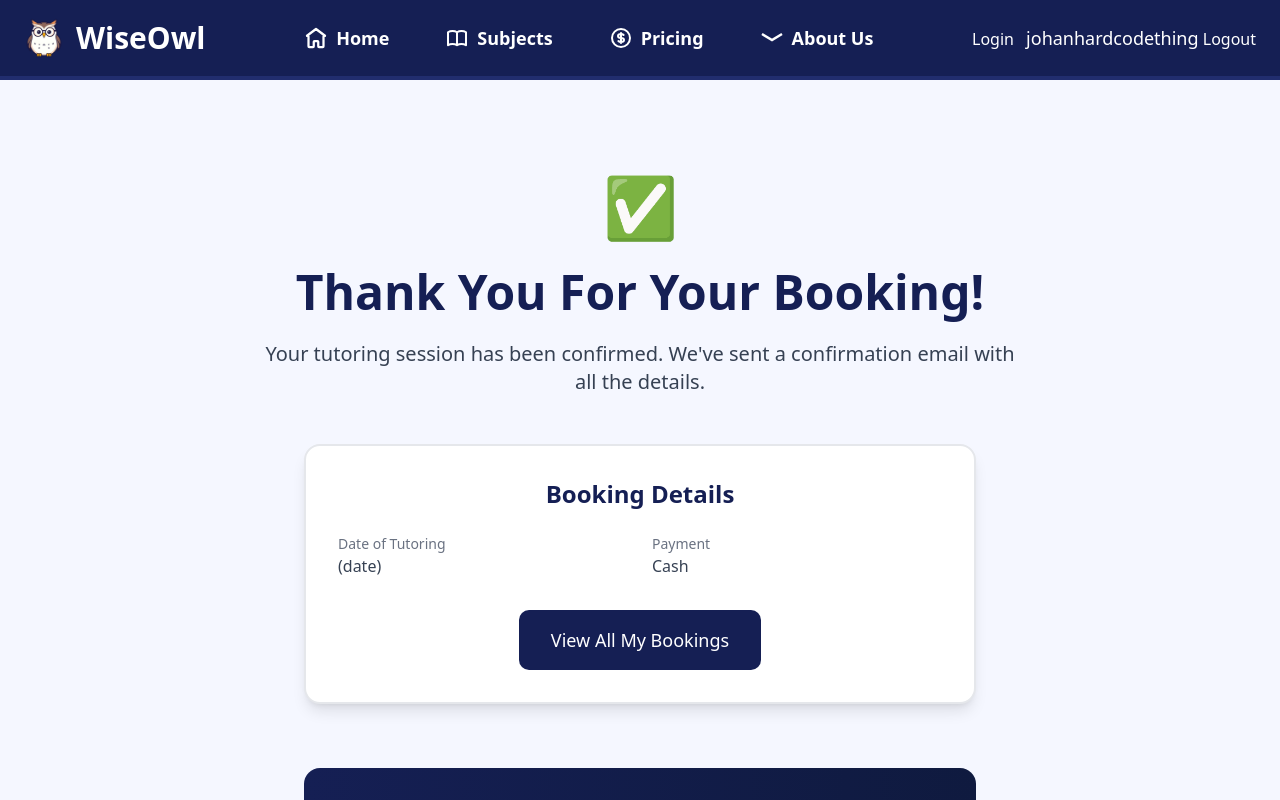
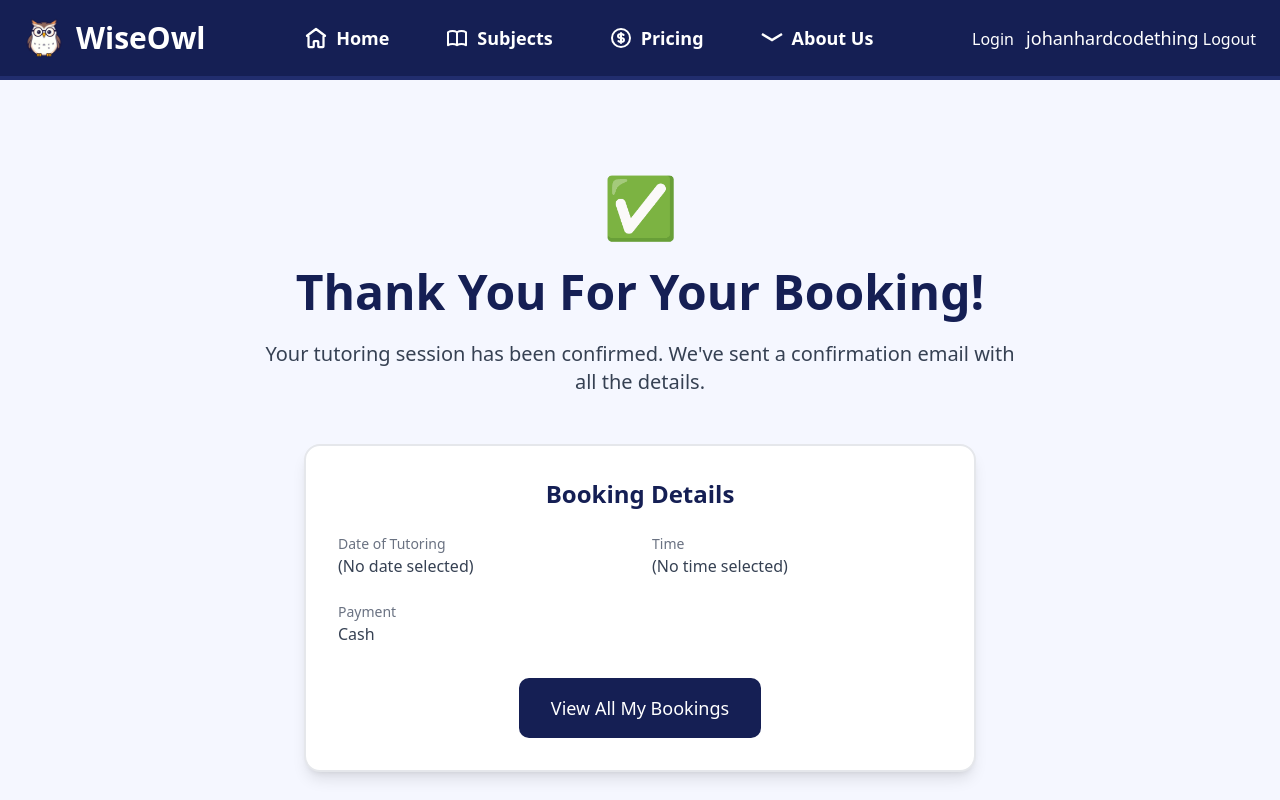
Before and after one commit to GavinCopley/svelte1, a SvelteKit app: page /booking/confirmation in a window 1280 px wide. Shown: the top 800 px of the page. Built offline with nearby package versions, Linux system fonts and the light colour scheme.

Commit message:
confirmation page almost 100%

```diff
--- a/src/lib/components/calendar-20.svelte
+++ b/src/lib/components/calendar-20.svelte
@@ -42,12 +42,14 @@
 			// Show confirmation to user
 			alert(`Your tutoring session has been scheduled for ${formattedDate} at ${selectedTime}. You will receive a confirmation email shortly.`);
 
-			// You could redirect to a confirmation page
-			goto('/booking/confirmation');
-
-			// Or reset the form
-			// value = undefined;
-			// selectedTime = null;
+			// Create booking data object and pass via URL
+			const bookingData = {
+				date: formattedDate,
+				time: selectedTime,
+				isoDate: value.toString()
+			};
+			const params = new URLSearchParams({ data: JSON.stringify(bookingData) });
+			goto(`/booking/confirmation?${params}`);
 		}
 	}
 </script>
--- a/src/routes/booking/confirmation/+page.svelte
+++ b/src/routes/booking/confirmation/+page.svelte
@@ -1,9 +1,24 @@
 <script lang="ts">
+  import { page } from '$app/stores';
+  import { goto } from '$app/navigation';
+
+  // Define interface for booking data
+  interface BookingData {
+    date?: string;
+    time?: string;
+    // Add other potential properties here
+  }
+
+  // Parse booking data from URL parameters
+  let bookingData: BookingData = {};
+  $: if ($page.url.searchParams.has('data')) {
+    bookingData = JSON.parse($page.url.searchParams.get('data') || '{}');
+  }
+
   function viewAllBookings() {
     // Navigate to bookings page
     console.log('Navigating to all bookings');
-    // Replace with actual navigation code, e.g.:
-    // goto('/bookings');
+    goto('/bookings');
   }
 </script>
 
@@ -24,7 +39,11 @@
     <div class="grid grid-cols-1 md:grid-cols-2 gap-6 mb-8">
       <div>
         <p class="text-gray-500 text-sm">Date of Tutoring</p>
-        <p class="text-gray-700 font-medium">(date)</p>
+        <p class="text-gray-700 font-medium">{bookingData?.date || '(No date selected)'}</p>
+      </div>
+      <div>
+        <p class="text-gray-500 text-sm">Time</p>
+        <p class="text-gray-700 font-medium">{bookingData?.time || '(No time selected)'}</p>
       </div>
       <div>
         <p class="text-gray-500 text-sm">Payment</p>
```
